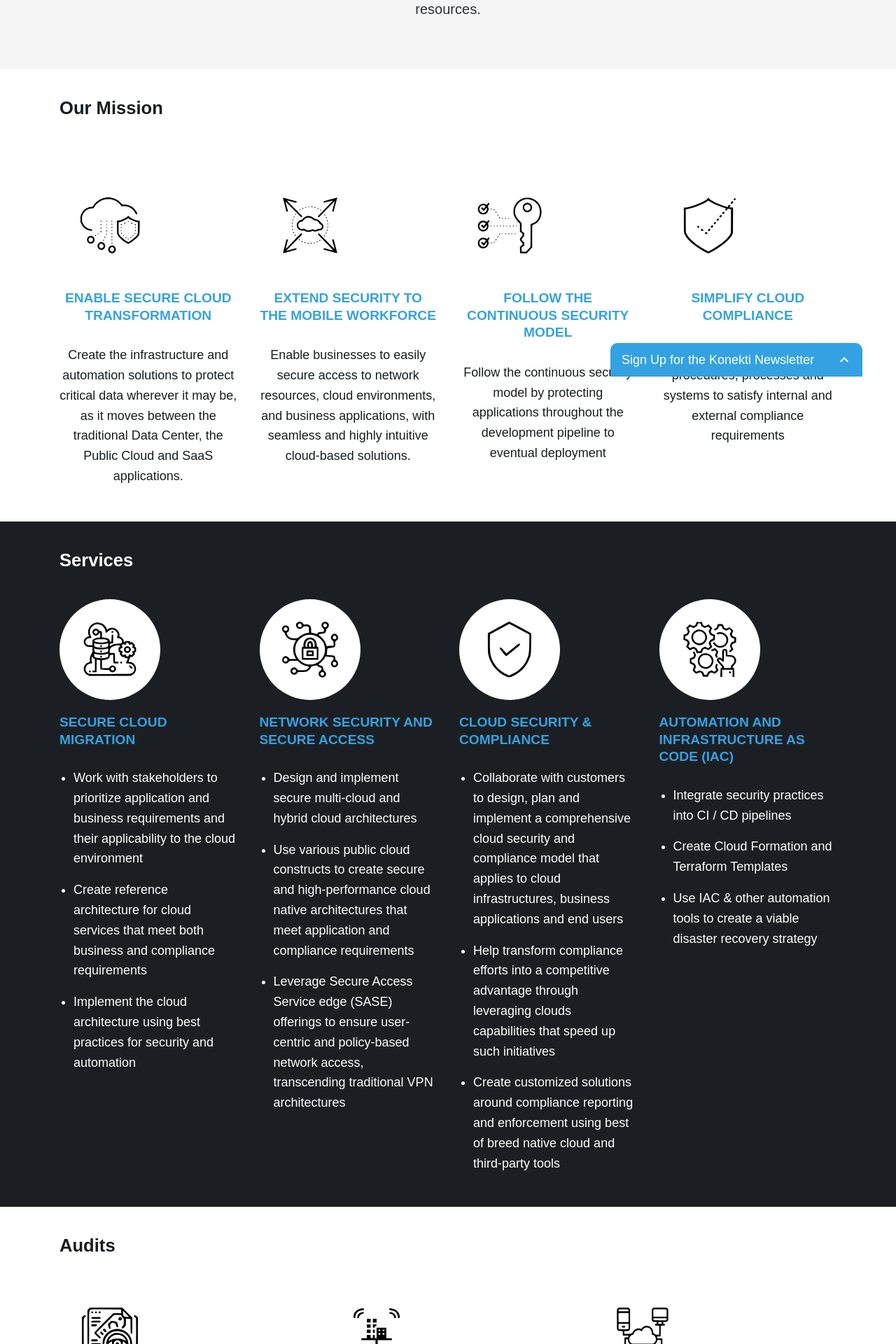
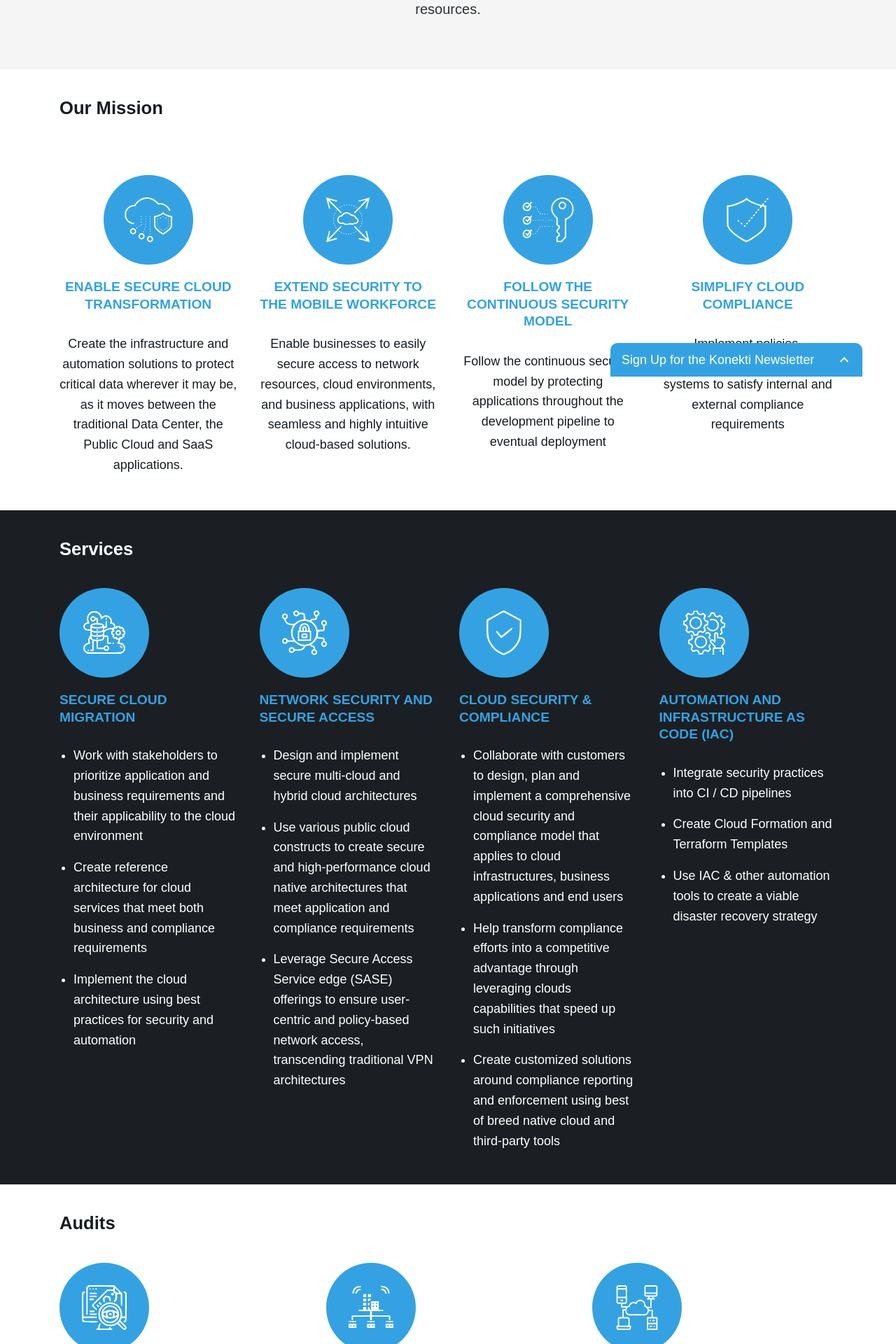
Before and after one commit to konekti/jeffbrl.github.io, a Jekyll site: the page built from _pages/index.md, in a window 1280 px wide. Shown: the part 362-2282 px from the top of the page at 70% size. Built offline with Jekyll 4.4.1, drawn with Linux system fonts in a browser that asks for light colours; nearby versions of some CDN libraries.

Commit message:
edit styles

```diff
--- a/_sass/_components.scss
+++ b/_sass/_components.scss
@@ -485,15 +485,20 @@ section p{
     color: $light;
   }
   &_img {
-    width: 9rem;
-    height: 9rem;
-    background: $light;
+    width: 8rem;
+    height: 8rem;
+    background: var(--theme);
     border-radius: 50%;
     display: flex;
     align-items: center;
     justify-content: center;
-    img {
+    &.invert {
+      margin-left: auto;
+      margin-right: auto;
+    }
+    svg {
       height: 4rem;
+      fill: var(--light);
     }
   }
 }
--- a/_sass/_variables.scss
+++ b/_sass/_variables.scss
@@ -8,7 +8,7 @@
 // #132433;
 // #24292e;
 $dark : #161d21;
-$text: #161d21;
+$text: $dark;
 $pale: lighten(#000, 20%);
 $light: #fff;
 $haze: #f5f5f5;
@@ -22,6 +22,9 @@ $ease: cubic-bezier(.19,1,.22,1);
 
 :root {
   --dark: #1b1f23;
+  --theme: #34a2e2;
+  --light: #fff;
+  --haze: #f5f5f5;
 }
 
 // mixins
```
